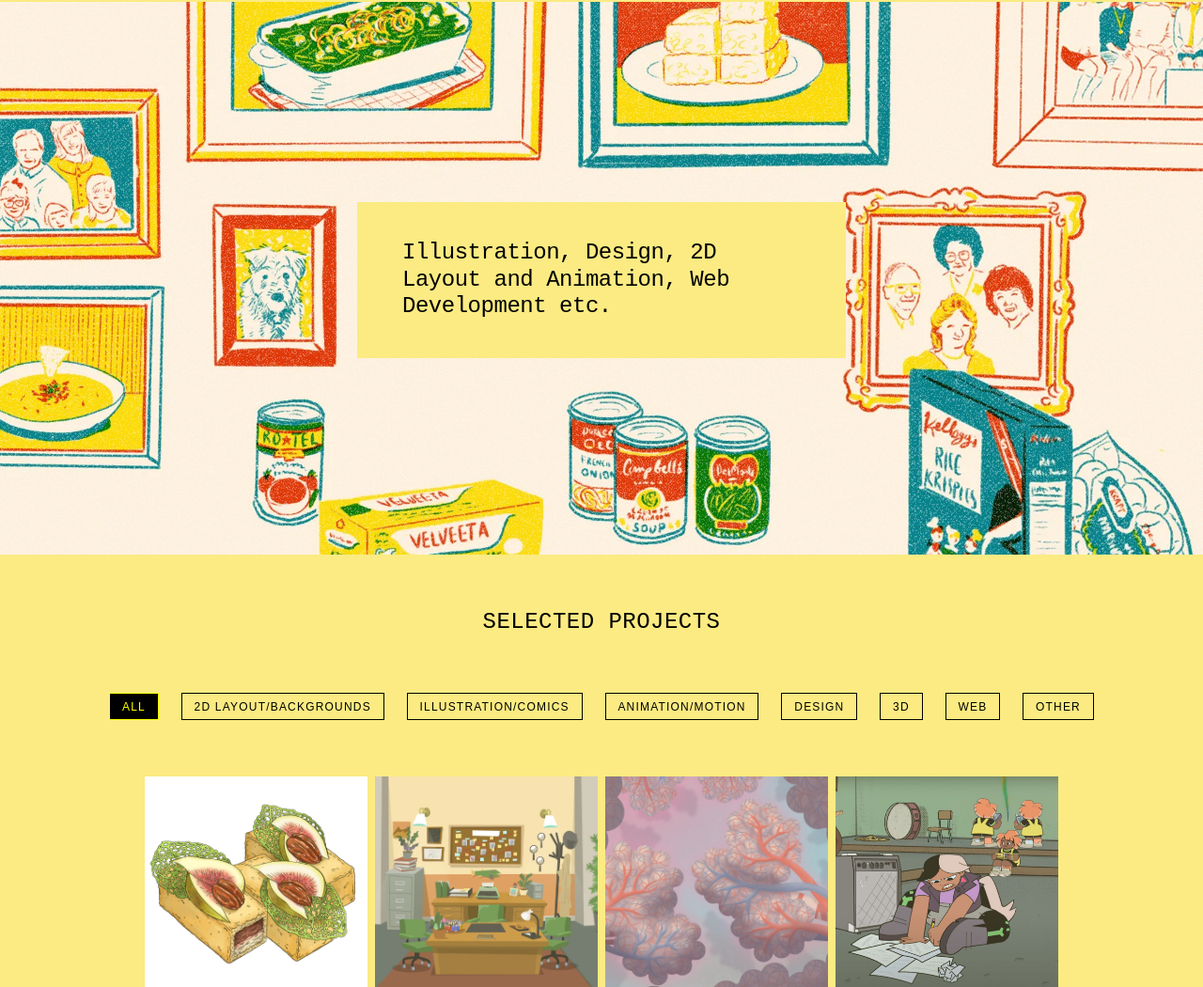
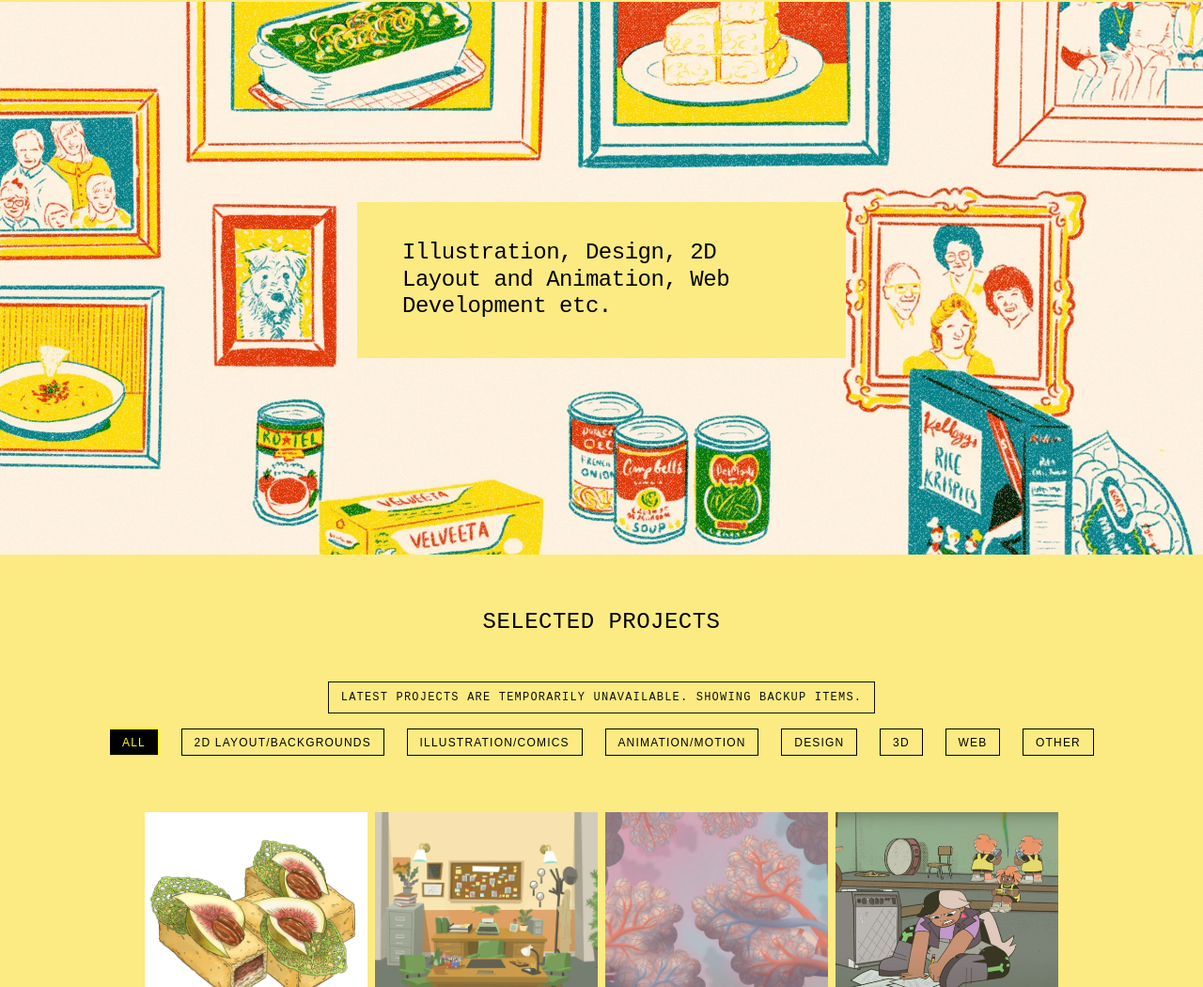
Before and after one commit to adamwaito/portfolio, a website: page index.html in a window 1280 px wide. Shown: the part 50-1100 px from the top of the page at 94% size. Drawn offline with Linux system fonts and the light colour scheme; no server answers; a web font is replaced by a local one.

Commit message:
added Cache-busting is active in index.html via js/main.js?v=20260226. Friendly fallback warning is wired in main.js and styled in style.css. No code errors were introduced.

```diff
--- a/css/style.css
+++ b/css/style.css
@@ -81,6 +81,16 @@
 }
 
 .section-title { font-size: 1.5rem; margin-bottom: .01rem; text-align: center; }
+
+.projects-status {
+  width: fit-content;
+  margin: 0 auto var(--space-sm);
+  padding: .4rem .8rem;
+  border: 1px solid currentColor;
+  font-size: .75rem;
+  letter-spacing: .1em;
+  text-transform: uppercase;
+}
 
 /* ------------------------
    HEADER / NAV
--- a/index.html
+++ b/index.html
@@ -44,6 +44,7 @@
     <div class="container" id="work">
       <h3 class="section-title">Selected Projects</h3>
     </div>
+    <div id="projects-status" class="projects-status" role="status" aria-live="polite" hidden></div>
     <!-- FILTER BUTTONS -->
     <div class="filters">
 
@@ -206,7 +207,7 @@
   </div>
 
   <!-- JS -->
-  <script src="js/main.js"></script>
+  <script src="js/main.js?v=20260226"></script>
 
 </body>
 </html>
--- a/js/main.js
+++ b/js/main.js
@@ -1,4 +1,6 @@
 console.log('Portfolio loaded');
+
+// Build version: 2026-02-26 (script cache key: v=20260226)
 
 // PocketBase API URL (change to your hosted URL when migrating to production)
 const POCKETBASE_URL = 'https://api.adamwaitoiscool.com';
@@ -271,10 +273,16 @@
       };
     });
 
-    return Object.keys(projects).length ? projects : null;
+    return {
+      projects: Object.keys(projects).length ? projects : null,
+      error: null
+    };
   } catch (e) {
     console.warn('Failed to load PocketBase projects, using fallback data:', e);
-    return null;
+    return {
+      projects: null,
+      error: e
+    };
   }
 }
 
@@ -326,9 +334,22 @@
 
 document.addEventListener("DOMContentLoaded", async () => {
   const grid = document.querySelector('.grid');
+  const projectsStatus = document.getElementById('projects-status');
+
+  const showProjectsStatus = (message) => {
+    if (!projectsStatus) return;
+    projectsStatus.textContent = message;
+    projectsStatus.hidden = false;
+  };
+
+  const hideProjectsStatus = () => {
+    if (!projectsStatus) return;
+    projectsStatus.textContent = '';
+    projectsStatus.hidden = true;
+  };
 
   // Load CMS projects and merge with hardcoded data
-  const cmsProjects = await loadCMSProjects();
+  const { projects: cmsProjects, error: cmsError } = await loadCMSProjects();
   const fallbackProjects = {
     "The Great Canadian Baking Show": {
       short_description: "CBC Television",
@@ -368,6 +389,12 @@
   };
 
   const projectData = cmsProjects || fallbackProjects;
+  if (!cmsProjects && cmsError) {
+    showProjectsStatus('Latest projects are temporarily unavailable. Showing backup items.');
+  } else {
+    hideProjectsStatus();
+  }
+
   renderProjects(projectData, grid);
 
   // ------------------------
```
